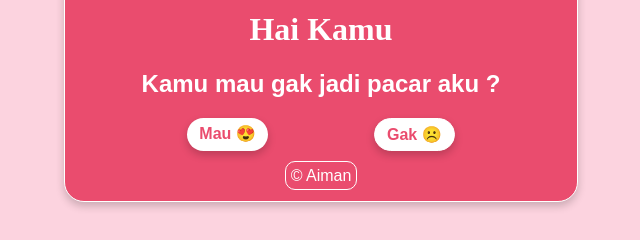
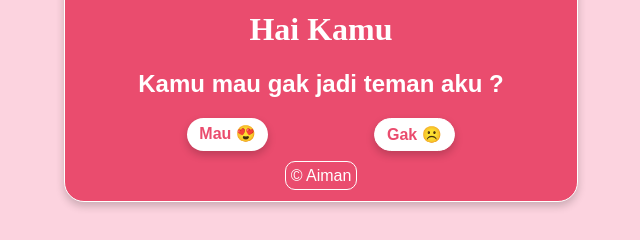
Before and after one commit to ai-man-123/jadian124, a plain HTML site: page index.html in a window 1280 px wide. Shown: the part 239-479 px from the top of the page, 327-967 px from the left. Drawn offline with Linux system fonts and the light colour scheme.

Commit message:
Update index.html

```diff
--- a/index.html
+++ b/index.html
@@ -13,7 +13,7 @@
  jika masih tidak paham chat wa.me/6282387804410-->
       <img id="thumb" src="https://telegra.ph/file/ef3abd143382e324a260d.jpg" alt="thumb" class="img-thumb" />
       <h1 class="latin text-center">Hai Kamu</h1>
-      <h2 class="text-center">Kamu mau gak jadi pacar aku ?</h2>
+      <h2 class="text-center">Kamu mau gak jadi teman aku ?</h2>
       <div class="card-footer">
         <div class="btn mau" onclick="mau()">Mau 😍</div>
         <div class="btn gak" onclick="gakmau(this)" onmouseover="gakmau(this)">
```
